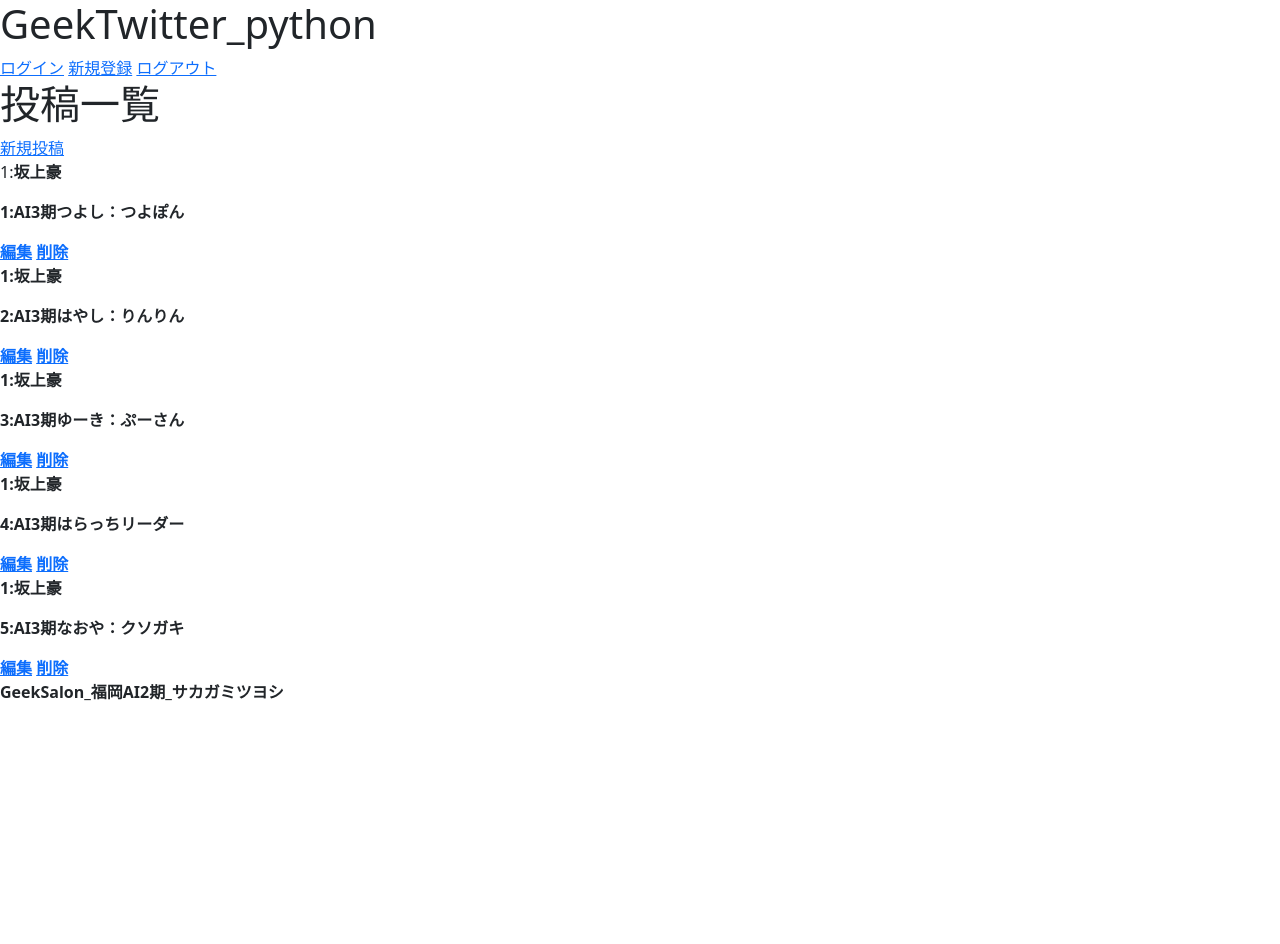
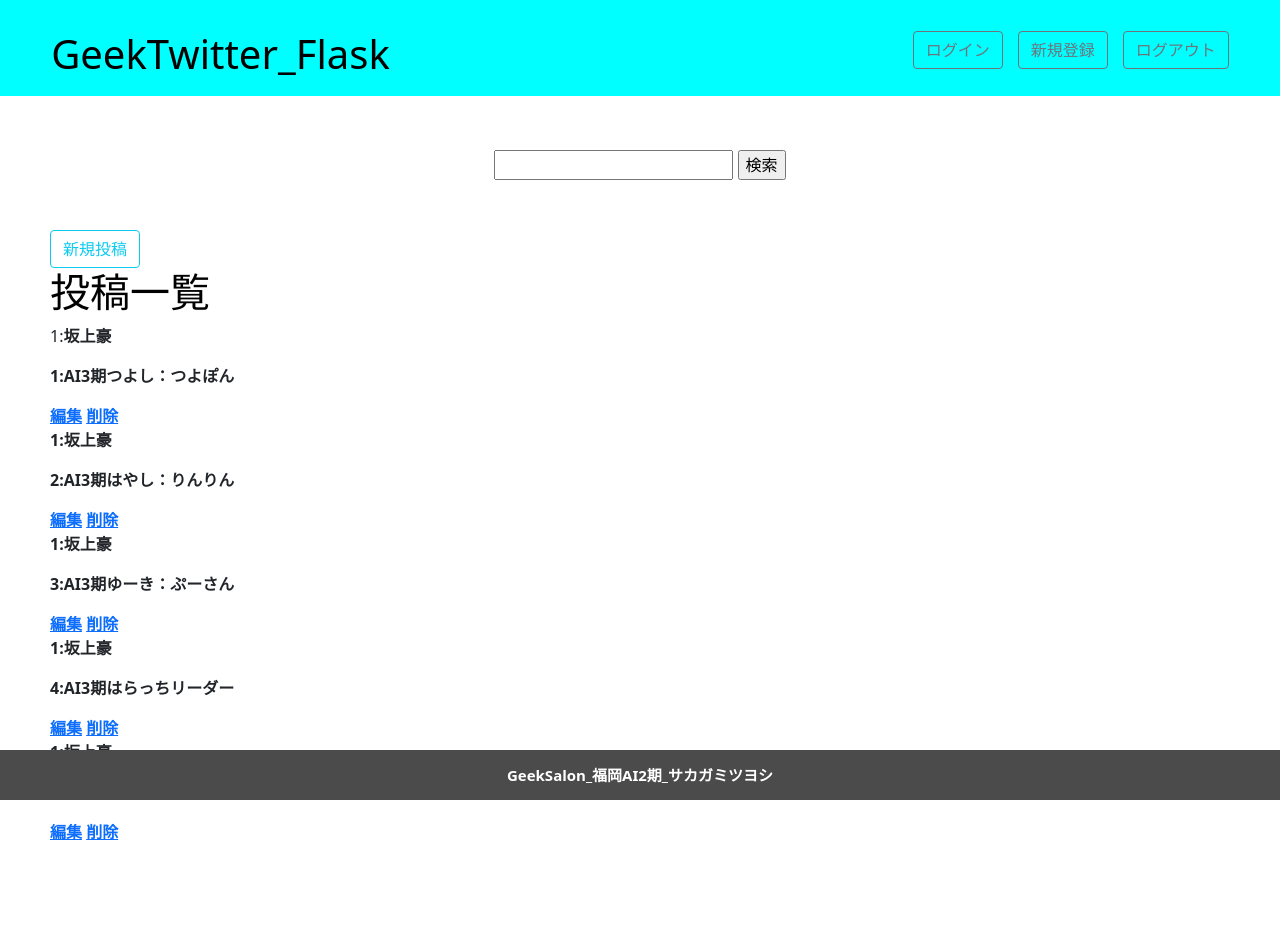
Before and after one commit to SakaTsuyo/geektwitter_python, a Flask app: page / in a window 1280 px wide. Before the commit the page ends 701 px from the top, so only its background shows below. Run offline with Flask 3, Linux system fonts and the light colour scheme.

Commit message:
20230423

```diff
--- a/app.py
+++ b/app.py
@@ -2,6 +2,7 @@
 import numpy as np
 import pandas as pd
 from flask_sqlalchemy import SQLAlchemy
+from sqlalchemy import desc, or_
 from datetime import datetime
 from flask_login import LoginManager, UserMixin, login_user, logout_user, login_required
 from werkzeug.security import generate_password_hash, check_password_hash
@@ -30,7 +31,12 @@
 
 @app.route('/', methods=["GET"])
 def index():
-    posts = Tweet.query.all()
+    text_input = request.args.get('search')
+    text_input = request.args.get('search')
+    if text_input is None or len(text_input) == 0:
+        posts = Tweet.query.all()
+    else:
+        posts = db.session.query(Tweet).filter(or_(Tweet.body.like(text_input), Tweet.title.like(text_input))).all()
     users = User.query.all()
     return render_template("index.html", posts = posts,users=users)
 
--- /dev/null
+++ b/static/css/style.css
@@ -0,0 +1,88 @@
+* {
+	box-sizing: border-box;
+}
+body {
+	margin: 0;
+	padding: 0;
+	font-family: "Hiragino Kaku Gothic Pro", "ヒラギノ角ゴ Pro W3", メイリオ, Meiryo, "ＭＳ Ｐゴシック", "Helvetica Neue", Helvetica, Arial, sans-serif;
+	background-color: #e6e6e6;
+}
+header {
+	width: 100%;
+	padding: 30px 4% 10px;
+	position: fixed;
+	top: 0;
+	left: 0;
+	width: 100%;
+	z-index: 9999;
+	display: flex;
+	align-items: center;
+    background-color: aqua;
+}
+h1 {
+	margin: 0;
+	padding: 0;
+	font-size: 15px;
+	color: black;
+}
+a {
+	text-decoration: none;
+	color: #4b4b4b;
+}
+ul {
+	list-style: none;
+	margin: 0;
+	display: flex;
+}
+li {
+	margin: 0 0 0 15px;
+	font-size: 17px;
+    color: #fff;
+}
+nav {
+	margin: 0 0 0 auto;
+}
+main{
+    padding:100px 50px;
+}
+form{
+    margin:50px 0;
+    text-align: center;
+}
+.new{
+    padding: 100px 50px;
+}
+.edit{
+    padding: 100px 50px;
+}
+.login{
+    padding: 100px 50px;
+}
+.signup{
+    padding: 100px 50px;
+}
+
+    footer {
+        display: flex;
+        position: fixed;
+	    bottom: 0;
+	    left: 0;
+	    width: 100%;
+        justify-content: center;
+        align-items: center;
+        height: 50px;
+        background-color:#4b4b4b;
+        font-size: 15px;
+        color: #fff;
+        visibility: hidden;
+	opacity: 0;
+    transition: visibility 0s, opacity 0.5s linear;
+    }
+
+    html {
+        scroll-behavior: smooth;
+    }
+    html:hover footer {
+        visibility: visible;
+        opacity: 1;
+    }
--- a/templates/delete.html
+++ /dev/null
@@ -1,3 +0,0 @@
-{% extends 'layout.html' %}
-{% block content %}
-{% endblock %}
--- a/templates/edit.html
+++ b/templates/edit.html
@@ -1,5 +1,6 @@
 {% extends 'layout.html' %}
 {% block content %}
+<div class="edit">
     <h1>編集</h1>
     <form method="post">
         <label for="title">タイトル</label>
@@ -8,4 +9,5 @@
         <input type="text" name="body" value={{post.body}}>
         <input type="submit" value="編集する">
     </form>
+</div>
 {% endblock %}
--- a/templates/index.html
+++ b/templates/index.html
@@ -1,11 +1,15 @@
     {% extends 'layout.html' %}
     {% block content %}
-<a href="login">ログイン</a>
-<a href="signup">新規登録</a>
-<a href="logout">ログアウト</a>
+<main>
+    <div class="search">
+        <form>
+            <input type="text" name="search">
+            <input type="submit" value="検索">
+        </form>
+    </div>
+    <a href="new" name="new"class="btn btn-outline-info">新規投稿</a>
+    <class name="tweet">
         <h1>投稿一覧</h1>
-<a href="new">新規投稿</a>
-<class name="tweet">
         {%for post in posts%}
         {%for user in users%}
         <div>
@@ -20,5 +24,5 @@
         {% endfor %}
 
     </class>
-
+</main>
 {% endblock %}
--- a/templates/layout.html
+++ b/templates/layout.html
@@ -4,18 +4,25 @@
     <meta charset="UTF-8">
     <meta http-equiv="X-UA-Compatible" content="IE=edge">
     <meta name="viewport" content="width=device-width, initial-scale=1.0">
-    <link rel=stylesheet href="/static/css/style.css">
+    <link rel=stylesheet href="../static/css/style.css">
     <link href="https://cdn.jsdelivr.net/npm/bootstrap@5.0.2/dist/css/bootstrap.min.css" rel="stylesheet" integrity="sha384-EVSTQN3/azprG1Anm3QDgpJLIm9Nao0Yz1ztcQTwFspd3yD65VohhpuuCOmLASjC" crossorigin="anonymous">
-    <title>GeekTwitter_python</title>
+    <title>GeekTwitter_Flask</title>
 </head>
-<body class="body">
-    <header class="head">
-        <div><h1>GeekTwitter_python</h1></div>
-    </header>
-    <script src="https://cdn.jsdelivr.net/npm/bootstrap@5.0.2/dist/js/bootstrap.bundle.min.js" integrity="sha384-MrcW6ZMFYlzcLA8Nl+NtUVF0sA7MsXsP1UyJoMp4YLEuNSfAP+JcXn/tWtIaxVXM" crossorigin="anonymous"></script>
+<body>
+    <header>
+		<h1>GeekTwitter_Flask</h1>
+		<nav>
+			<ul>
+				<li><a href="login" class="btn btn-outline-secondary">ログイン</a></li>
+				<li><a href="signup" class="btn btn-outline-secondary">新規登録</a></li>
+				<li><a href="logout" class="btn btn-outline-secondary">ログアウト</a></li>
+			</ul>
+		</nav>
+	</header>
 {% block content %}
 {% endblock %}
-    <footer>
+    <footer class="footer">
         <div class="fotter_logo">GeekSalon_福岡AI2期_サカガミツヨシ</div>
     </footer>
+</body>
 </html>
--- a/templates/login.html
+++ b/templates/login.html
@@ -1,5 +1,6 @@
 {% extends 'layout.html' %}
 {% block content %}
+<div class="login">
     <h1>ユーザ登録</h1>
     <form method="POST">
         <label for="">ユーザ名</label>
@@ -9,4 +10,5 @@
         <input type="submit" value="ログイン">
     </form>
     <a href="/">ホームに戻る</a>
+</div>
 {% endblock %}
--- a/templates/new.html
+++ b/templates/new.html
@@ -1,5 +1,6 @@
 {% extends 'layout.html' %}
 {% block content %}
+<div class="new">
     <h3>新規投稿</h3>
     <form method="POST" name="new">
         <label for="title">題名</label>
@@ -8,4 +9,6 @@
         <input type="text" name="body">
         <input type="submit" value="投稿する">
     </form>
+</div>
+
 {% endblock %}
--- a/templates/signup.html
+++ b/templates/signup.html
@@ -1,5 +1,6 @@
 {% extends 'layout.html' %}
 {% block content %}
+<div class="signup">
     <h1>ユーザ登録</h1>
     <form method="POST">
         <label for="">ユーザ名</label>
@@ -8,5 +9,6 @@
         <input type="password" name="password">
         <input type="submit" value="新規登録">
     </form>
+</div>
 <a href="/">ホームに戻る</a>
 {% endblock %}
```
Also changed, not shown: instance/test.db, static/style.css (deleted). Lines whose indentation alone changed are shown as unchanged.
